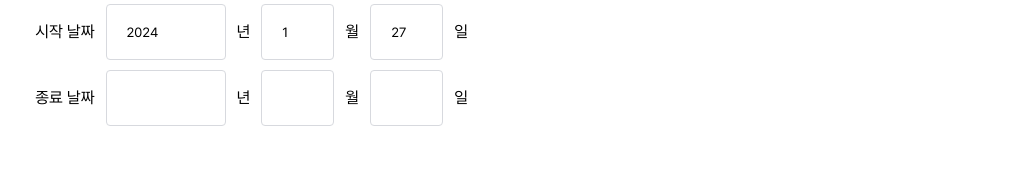
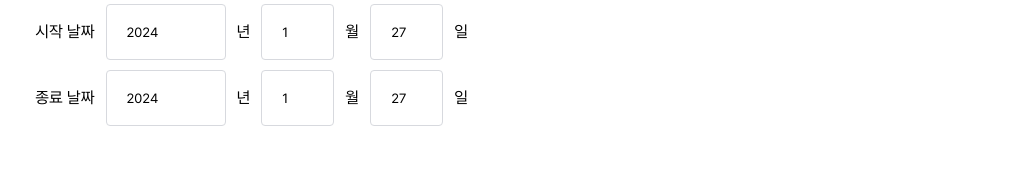
Before and after one commit to wewantgohome/Vent_Frontend, a React (Create React App) app: page /create in a window 1280 px wide. Shown: the part 877-1052 px from the top of the page, without its empty margins (134-1145 px from the left). Built offline with nearby package versions, Linux system fonts and the light colour scheme.

Commit message:
이벤트 생성 로직 구현

```diff
--- a/src/api/index.js
+++ b/src/api/index.js
@@ -1,7 +1,15 @@
 import axios from "axios";
+import { Cookies } from "react-cookie";
+
+const cookies = new Cookies();
 
 const API = axios.create({
   baseURL: "http://122.34.57.9:5343/",
+  headers: {
+    accessToken: cookies.get("accessToken"),
+  },
 });
 
+axios.interceptors.request.use((config) => {});
+
 export default API;
--- a/src/components/Input/style.js
+++ b/src/components/Input/style.js
@@ -5,6 +5,6 @@ export const Input_Box = styled.input`
   width: 100%;
   padding: 0 20px 0 20px;
   border-radius: 4px;
-  border: 1px solid var(--Grayscale-200, #D7D9DE);
-  background: var(--Grayscale-50, #FFF);
-`
+  border: 1px solid var(--Grayscale-200, #d7d9de);
+  background: var(--Grayscale-50, #fff);
+`;
--- a/src/page/CreateEvent/CreateEvent.jsx
+++ b/src/page/CreateEvent/CreateEvent.jsx
@@ -1,6 +1,6 @@
 import React, { useState } from "react";
 import * as S from "./style";
-
+import API from "../../api/index.js";
 import Header from "../../components/Header/";
 import Input from "../../components/Input/Input.jsx";
 import Button from "../../components/Button/Button.jsx";
@@ -11,12 +11,60 @@ const CreateEvent = () => {
   const [explanation, setExplanation] = useState();
   const [link, setLink] = useState();
   const [place, setPlace] = useState();
-  const [startDate, setStartDate] = useState();
-  const [endDate, setEndDate] = useState();
-  const [file, setFile] = useState();
+  const [startDate, setStartDate] = useState({
+    year: today.getFullYear(),
+    Month: today.getMonth() + 1,
+    day: today.getDate(),
+  });
+  const [endDate, setEndDate] = useState({
+    year: today.getFullYear(),
+    Month: today.getMonth() + 1,
+    day: today.getDate(),
+  });
+  const [file, setFile] = useState(undefined);
   const [payment, setPayment] = useState("CreditCard");
+  const [price, setPrice] = useState(0);
+  const handleChange = (e) => {
+    const selectedFile = e.currentTarget.files?.item(0);
+    if (selectedFile !== null) setFile(selectedFile);
+  };
 
-  const onChangeFile = () => {};
+  const postEvent = () => {
+    console.log("333");
+    const formData = new FormData();
+
+    if (file) {
+      const imageFile = new File([file], "noticeImage.png", {
+        type: "image/png",
+      });
+      formData.append("img", imageFile);
+    }
+    formData.append("eventName", title);
+    formData.append("description", explanation);
+    formData.append("link", link);
+    formData.append(
+      "startDate",
+      startDate.year +
+        "-" +
+        String(startDate.Month).padStart(2, "0") +
+        "-" +
+        String(startDate.day).padStart(2, "0")
+    );
+    formData.append(
+      "endDate",
+      endDate.year +
+        "-" +
+        String(endDate.Month).padStart(2, "0") +
+        "-" +
+        String(endDate.day).padStart(2, "0")
+    );
+    formData.append("price", price);
+    formData.append("place", place);
+
+    API.post("/event/create", formData, {
+      "Content-Type": "multipart/form-data",
+    });
+  };
 
   return (
     <S.Container>
@@ -49,7 +97,7 @@ const CreateEvent = () => {
             <Input
               type="link"
               value={link}
-              onChange={(e) => e.target.value}
+              onChange={(e) => setLink(e.target.value)}
               holder="링크 입력"
             />
           </S.Input_Box>
@@ -67,15 +115,33 @@ const CreateEvent = () => {
             <S.Time_Input>
               <p>시작 날짜</p>
               <S.Year_Input_Box>
-                <Input type="text" value={today.getFullYear()} />
+                <Input
+                  type="number"
+                  value={startDate.year}
+                  onChange={(e) =>
+                    setStartDate({ ...startDate, year: e.target.value })
+                  }
+                />
               </S.Year_Input_Box>
               <p>년</p>
               <S.Month_Input_Box>
-                <Input type="text" value={today.getMonth() + 1} />
+                <Input
+                  type="number"
+                  value={startDate.Month}
+                  onChange={(e) =>
+                    setStartDate({ ...startDate, Month: e.target.value })
+                  }
+                />
               </S.Month_Input_Box>
               <p>월</p>
               <S.Day_Input_Box>
-                <Input type="text" value={today.getDate()} />
+                <Input
+                  type="number"
+                  value={startDate.day}
+                  onChange={(e) =>
+                    setStartDate({ ...startDate, day: e.target.value })
+                  }
+                />
               </S.Day_Input_Box>
               <p>일</p>
             </S.Time_Input>
@@ -84,15 +150,33 @@ const CreateEvent = () => {
             <S.Time_Input>
               <p>종료 날짜</p>
               <S.Year_Input_Box>
-                <Input type="text" />
+                <Input
+                  type="number"
+                  value={endDate.year}
+                  onChange={(e) =>
+                    setEndDate({ ...endDate, year: e.target.value })
+                  }
+                />
               </S.Year_Input_Box>
               <p>년</p>
               <S.Month_Input_Box>
-                <Input type="text" />
+                <Input
+                  type="number"
+                  value={endDate.Month}
+                  onChange={(e) =>
+                    setEndDate({ ...endDate, Month: e.target.value })
+                  }
+                />
               </S.Month_Input_Box>
               <p>월</p>
               <S.Day_Input_Box>
-                <Input type="text" />
+                <Input
+                  type="number"
+                  value={endDate.day}
+                  onChange={(e) =>
+                    setEndDate({ ...endDate, day: e.target.value })
+                  }
+                />
               </S.Day_Input_Box>
               <p>일</p>
             </S.Time_Input>
@@ -104,7 +188,12 @@ const CreateEvent = () => {
             <S.EmptyImg src="../../Img/EmptyImg.svg" />
             <S.EmptyImg_Text>이미지 사진 등록</S.EmptyImg_Text>
           </S.Img_Input_Label>
-          <S.Img_Input type={"file"} id="Img_Input" hidden />
+          <S.Img_Input
+            type="file"
+            id="Img_Input"
+            onChange={handleChange}
+            hidden
+          />
           <S.Amount>
             <S.Amount_Text>결제 금액</S.Amount_Text>
             <S.Amount_Price>2,000,000</S.Amount_Price>
@@ -121,7 +210,7 @@ const CreateEvent = () => {
                   type="radio"
                   name="Payment"
                   defaultValue="CreditCard"
-                  checked={payment === "CreditCard"}
+                  defaultChecked={payment === "CreditCard"}
                   onClick={() => setPayment("CreditCard")}
                 />
                 <span>신용카드</span>
@@ -131,7 +220,7 @@ const CreateEvent = () => {
                   type="radio"
                   name="Payment"
                   defaultValue="AccountTransfer"
-                  checked={payment === "AccountTransfer"}
+                  defaultChecked={payment === "AccountTransfer"}
                   onClick={() => setPayment("AccountTransfer")}
                 />
                 <span>실시간 계좌이체</span>
@@ -141,7 +230,7 @@ const CreateEvent = () => {
                   type="radio"
                   name="Payment"
                   defaultValue="Deposit"
-                  checked={payment === "Deposit"}
+                  defaultChecked={payment === "Deposit"}
                   onClick={() => setPayment("Deposit")}
                 />
                 <span>무통장입금</span>
@@ -150,7 +239,7 @@ const CreateEvent = () => {
           </S.Payment>
         </S.Right>
       </S.Body>
-      <Button text="결제하기" />
+      <Button onClickMethod={postEvent} text="결제하기" />
     </S.Container>
   );
 };
--- a/src/style/style.js
+++ b/src/style/style.js
@@ -85,6 +85,14 @@ const GlobalStyle = createGlobalStyle`
 *{
     font-family: Pretendard;
   }
+  input::-webkit-outer-spin-button,
+input::-webkit-inner-spin-button {
+  -webkit-appearance: none;
+}
+/* Firefox */
+input[type=number] {
+  -moz-appearance: textfield;
+}
 `;
 
 export default GlobalStyle;
```
